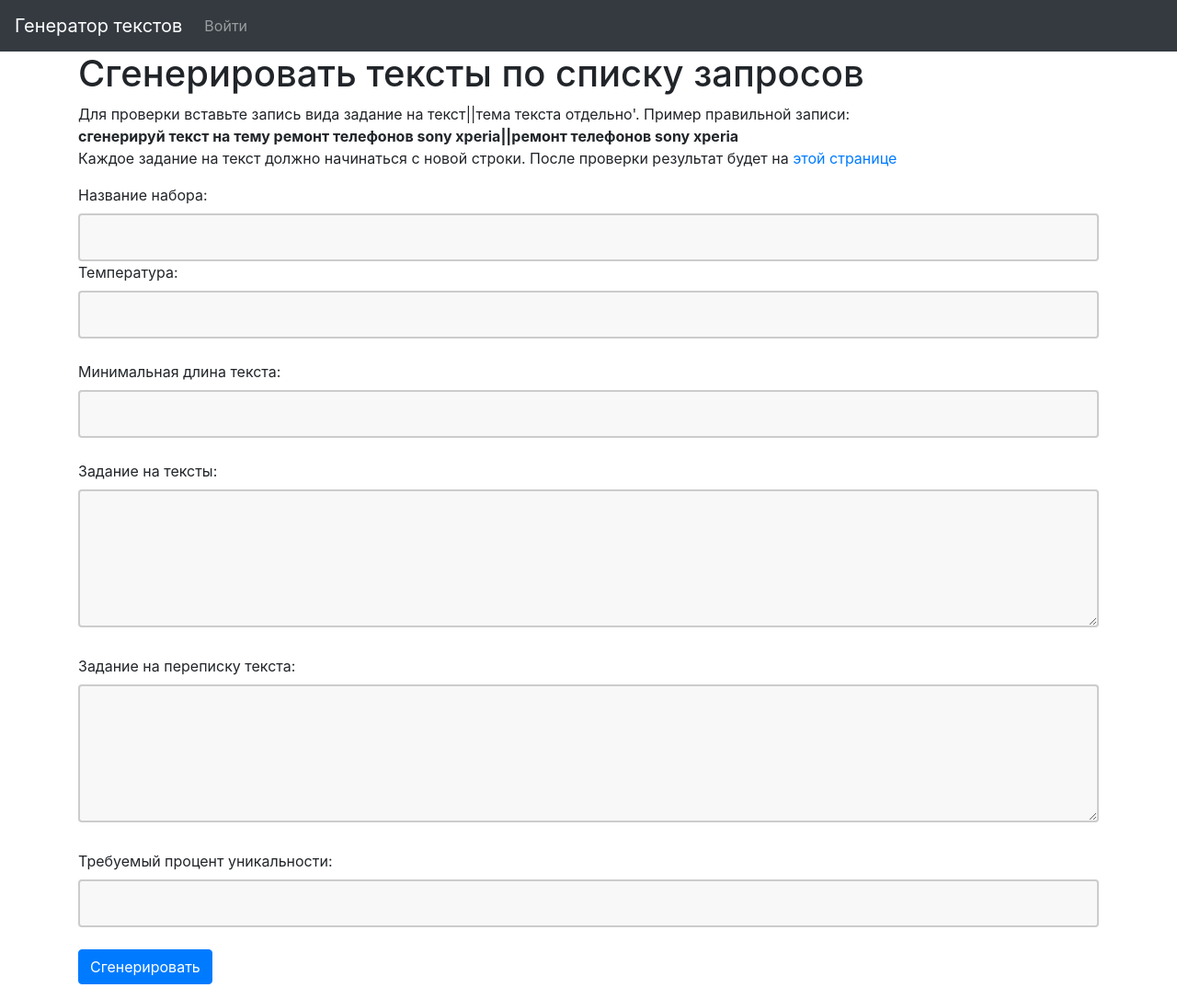
After one commit to Labidahrom/chatgpt-fastapi, a FastAPI app: template chatgpt_fastapi/templates/generate_texts.html in a window 1280 px wide. The commit adds this page. Shown: the whole page at 92% size. Run offline with FastAPI, Linux system fonts and the light colour scheme; the template is opened without the code that fills it, so the values that code supplies are empty; parts of the project's set-up code (start-up, migrations or seed data) failed here and were passed over; some libraries are stand-ins or nearby versions.

Commit message:
add parsing endpoints

```diff
--- a/chatgpt_fastapi/main.py
+++ b/chatgpt_fastapi/main.py
@@ -5,11 +5,12 @@ from sqlalchemy.orm import Session
 from starlette import status
 from starlette.responses import RedirectResponse
 from fastapi.responses import Response
-
+from typing import Type
 from chatgpt_fastapi.models import Base, TextsParsingSet, User
-
+from pydantic import BaseModel
 from chatgpt_fastapi.database import User, create_db_and_tables, get_async_session
-from chatgpt_fastapi.schemas import UserCreate, UserRead, UserUpdate
+from chatgpt_fastapi.parser import generate_texts
+from chatgpt_fastapi.schemas import UserCreate, UserRead, UserUpdate, TextsParsingSetCreate, TextsParsingSetBase
 from chatgpt_fastapi.users import auth_backend, current_active_user, fastapi_users
 
 from fastapi import FastAPI, Depends
@@ -18,11 +19,20 @@ from sqlalchemy import Column, Integer, String, select
 from sqlalchemy.ext.asyncio import AsyncSession, async_sessionmaker, create_async_engine
 import httpx
 
-
 app = FastAPI()
 current_user = fastapi_users.current_user()
 
 templates = Jinja2Templates(directory="chatgpt_fastapi/templates")
+
+
+def make_parsing_form(cls: Type[BaseModel]):
+    async def _parse_form_data(request: Request):
+        form = await request.form()
+        print('form from request: in make_parsing_form', form)
+        return cls(**form)
+
+    return _parse_form_data
+
 
 app.include_router(
     fastapi_users.get_auth_router(auth_backend), prefix="/auth/jwt", tags=["auth"]
@@ -64,19 +74,21 @@ async def home(request: Request, user: User = Depends(fastapi_users.current_user
     return templates.TemplateResponse("index.html", {"request": request, "user": user})
 
 
-@app.get("/texts_parsing_sets", response_class=HTMLResponse)
-async def read_texts_parsing_sets(session: AsyncSession = Depends(get_async_session)):
-    parsing_sets = await session.execute(select(TextsParsingSet))
-    return parsing_sets
+@app.get("/texts_list", response_class=HTMLResponse)
+async def read_texts_parsing_sets(request: Request, user: User = Depends(fastapi_users.current_user()),
+                                  session: AsyncSession = Depends(get_async_session)):
+    result = await session.execute(select(TextsParsingSet))
+    parsing_sets = result.scalars().all()
+    return templates.TemplateResponse("texts_parsing_sets.html", {"request": request, "user": user,
+                                                                  "parsing_sets": parsing_sets})
 
 
 @app.get("/login", response_class=HTMLResponse)
 async def login(request: Request, user: User = Depends(fastapi_users.current_user(optional=True))):
-    if user and current_user:
+    if user:
         response = RedirectResponse(url="/", status_code=status.HTTP_302_FOUND)
         return response
     return templates.TemplateResponse("login.html", {"request": request})
-
 
 
 @app.get("/auth/logout")
@@ -84,3 +96,38 @@ async def logout(request: Request):
     response = RedirectResponse(url="/", status_code=status.HTTP_302_FOUND)
     response.delete_cookie('fastapiusersauth')  # Deleting the JWT token cookie
     return response
+
+
+@app.get("/generate_texts", response_class=HTMLResponse)
+async def create_texts_task(request: Request, user: User = Depends(fastapi_users.current_user(optional=True))):
+    if user:
+        return templates.TemplateResponse("generate_texts.html", {"request": request, "user": user})
+    return templates.TemplateResponse("login.html", {"request": request})
+
+
+@app.post("/generate_texts")
+async def generate_texts_endpoint(
+        request: Request,
+        user: User = Depends(fastapi_users.current_user(optional=True)),
+        set_name: str = Form(...),
+        temperature: float = Form(...),
+        task_strings: str = Form(...),
+        rewriting_task: str = Form(...),
+        required_uniqueness: float = Form(...),
+        text_len: int = Form(...),
+        session: AsyncSession = Depends(get_async_session),
+):
+    if user:
+        print('task_strings: ', task_strings)
+        print('temperature: ', temperature)
+        await generate_texts(author_id=user.id,
+                             set_name=set_name,
+                             temperature=temperature,
+                             task_strings=task_strings,
+                             rewriting_task=rewriting_task,
+                             required_uniqueness=required_uniqueness,
+                             text_len=text_len,
+                             session=session)
+
+        return RedirectResponse(url='/', status_code=303)
+    return templates.TemplateResponse("login.html", {"request": request})
--- a/chatgpt_fastapi/templates/base.html
+++ b/chatgpt_fastapi/templates/base.html
@@ -28,10 +28,10 @@
 
       {% if user %}
       <li class="nav-item">
-        <a class="nav-link" href=""> Сгенерировать тексты </a>
+        <a class="nav-link" href="/generate_texts"> Сгенерировать тексты </a>
       </li>
       <li class="nav-item">
-        <a class="nav-link" href=""> Результаты генерации </a>
+        <a class="nav-link" href="/texts_list"> Результаты генерации </a>
       </li>
       </ul>
     <div class="my-2 my-md-0">
--- /dev/null
+++ b/chatgpt_fastapi/templates/generate_texts.html
@@ -0,0 +1,47 @@
+{% extends "base.html" %}
+{% block content %}
+<div class="container wrapper flex-grow-1">
+    <h1>Сгенерировать тексты по списку запросов</h1>
+Для проверки вставьте запись вида задание на текст||тема текста отдельно'. Пример правильной записи:<br>
+<b>сгенерируй текст на тему ремонт телефонов sony xperia||ремонт телефонов sony xperia</b><br>
+Каждое задание на текст должно начинаться с новой строки. После проверки результат будет на <a href="">этой странице</a>
+<form  class="form-group mt-3" action="/generate_texts" method="post">
+      <label for="set_name">Название набора:</label><br>
+      <input type="text" id="set_name" name="set_name"><br>
+      <label for="temperature">Температура:</label><br>
+      <input type="text" id="temperature" name="temperature"><br><br>
+      <label for="text_len">Минимальная длина текста:</label><br>
+      <input type="text" id="text_len" name="text_len"><br><br>
+      <label for="task_strings">Задание на тексты:</label><br>
+      <textarea id="task_strings" name="task_strings" rows="4" cols="50"></textarea><br><br>
+      <label for="rewriting_task">Задание на переписку текста:</label><br>
+      <textarea id="rewriting_task" name="rewriting_task" rows="4" cols="50"></textarea><br><br>
+      <label for="required_uniqueness">Требуемый процент уникальности:</label><br>
+      <input type="text" id="required_uniqueness" name="required_uniqueness"><br><br>
+    <button type="submit" class="btn btn-primary">Сгенерировать</button>
+</form>
+</div>
+<style>
+textarea {
+    width: 100%; /* Sets the width to 100% of the parent container */
+    height: 150px; /* Sets a fixed height */
+    padding: 12px 20px;
+    box-sizing: border-box; /* Includes padding and border in the element's total width and height */
+    border: 2px solid #ccc;
+    border-radius: 4px;
+    background-color: #f8f8f8;
+    font-size: 16px;
+    resize: vertical; /* Allows vertical resizing */
+}
+input {
+    width: 100%; /* Sets the width to 100% of the parent container */
+    padding: 12px 20px;
+    box-sizing: border-box; /* Includes padding and border in the element's total width and height */
+    border: 2px solid #ccc;
+    border-radius: 4px;
+    background-color: #f8f8f8;
+    font-size: 16px;
+    resize: vertical; /* Allows vertical resizing */
+}
+</style>
+{% endblock %}
--- a/chatgpt_fastapi/templates/index.html
+++ b/chatgpt_fastapi/templates/index.html
@@ -3,8 +3,8 @@
  {% if user %}
 <h1 class="p-3">Генератор текстов на основе ChatGPT</h1>
 <p class="p-3">Для добавления и проверки ваших урл пройдите по ссылкам сверху</p>
-<p class="p-3"><a href="">Сгенерировать тексты по списку</a></p>
-<p class="p-3"><a href="">Результаты генерации</a></p>
+<p class="p-3"><a href="/generate_texts">Сгенерировать тексты по списку</a></p>
+<p class="p-3"><a href="/texts_list">Результаты генерации</a></p>
 {% else %}
 <h1 class="p-3">Генератор текстов на основе ChatGPT</h1>
 <p class="p-3">Для доступа к функциям необходимо авторизоваться</p>
```
Also changed, not shown: chatgpt_fastapi/parser.py (+61 -43 lines), chatgpt_fastapi/schemas.py (+9 -6 lines).
